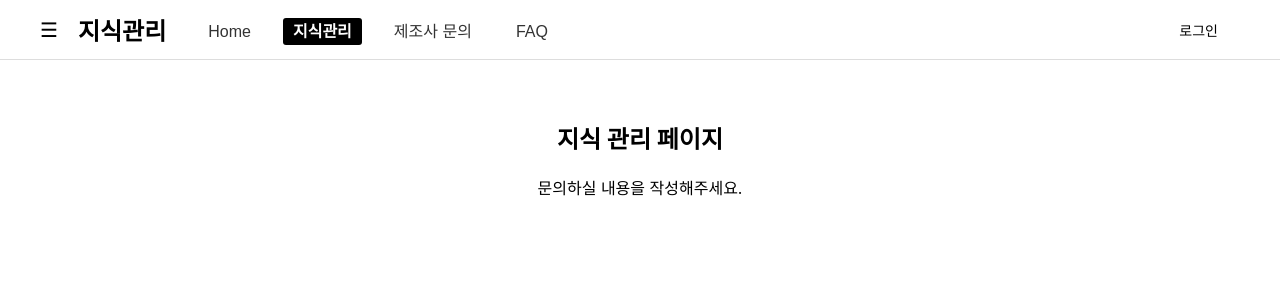
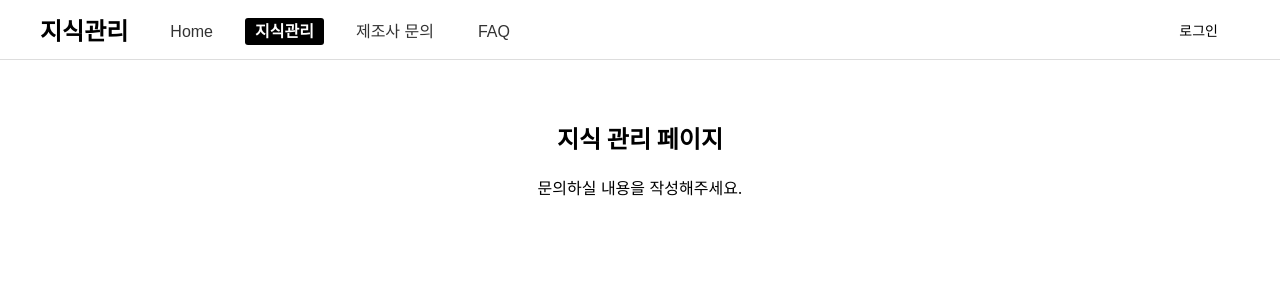
Before and after one commit to CookKMS/Cook_KMS_FrontEnd, a React (Create React App) app: page /Knowledge in a window 1280 px wide. Shown: the top 300 px of the page. Built offline with nearby package versions, Linux system fonts and the light colour scheme.

Commit message:
Refactor/ Header.js에서 메뉴 아이콘 제거
사용하지 않는 기능

```diff
--- a/src/components/Header.js
+++ b/src/components/Header.js
@@ -15,7 +15,6 @@ function Header() {
   return (
     <header className="main-header">
       <div className="left-section">
-        <div className="menu-icon">☰</div>
         <div className="logo">지식관리</div>
         <nav className="nav-menu">
           {menuItems.map(item => (
```
